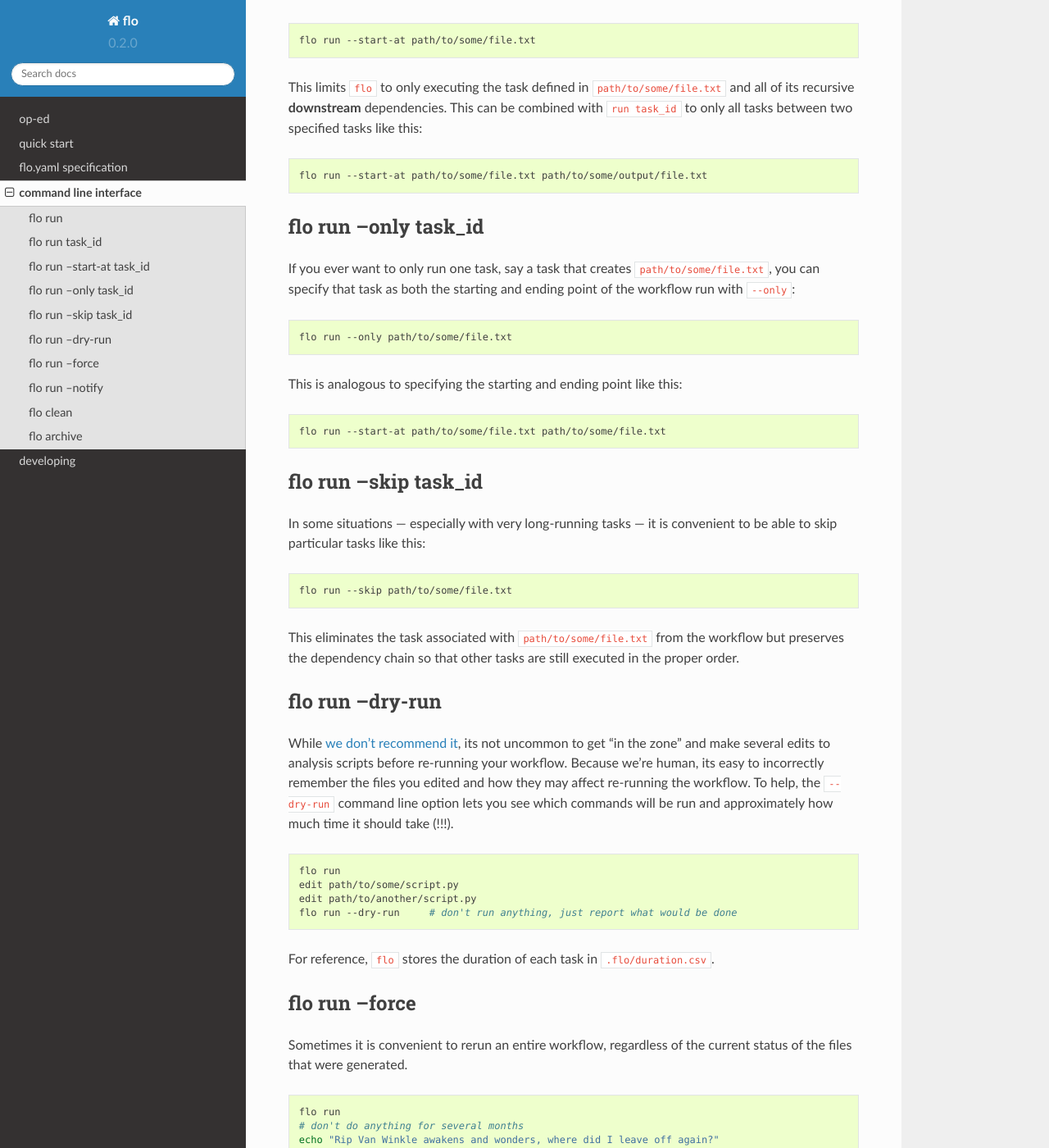
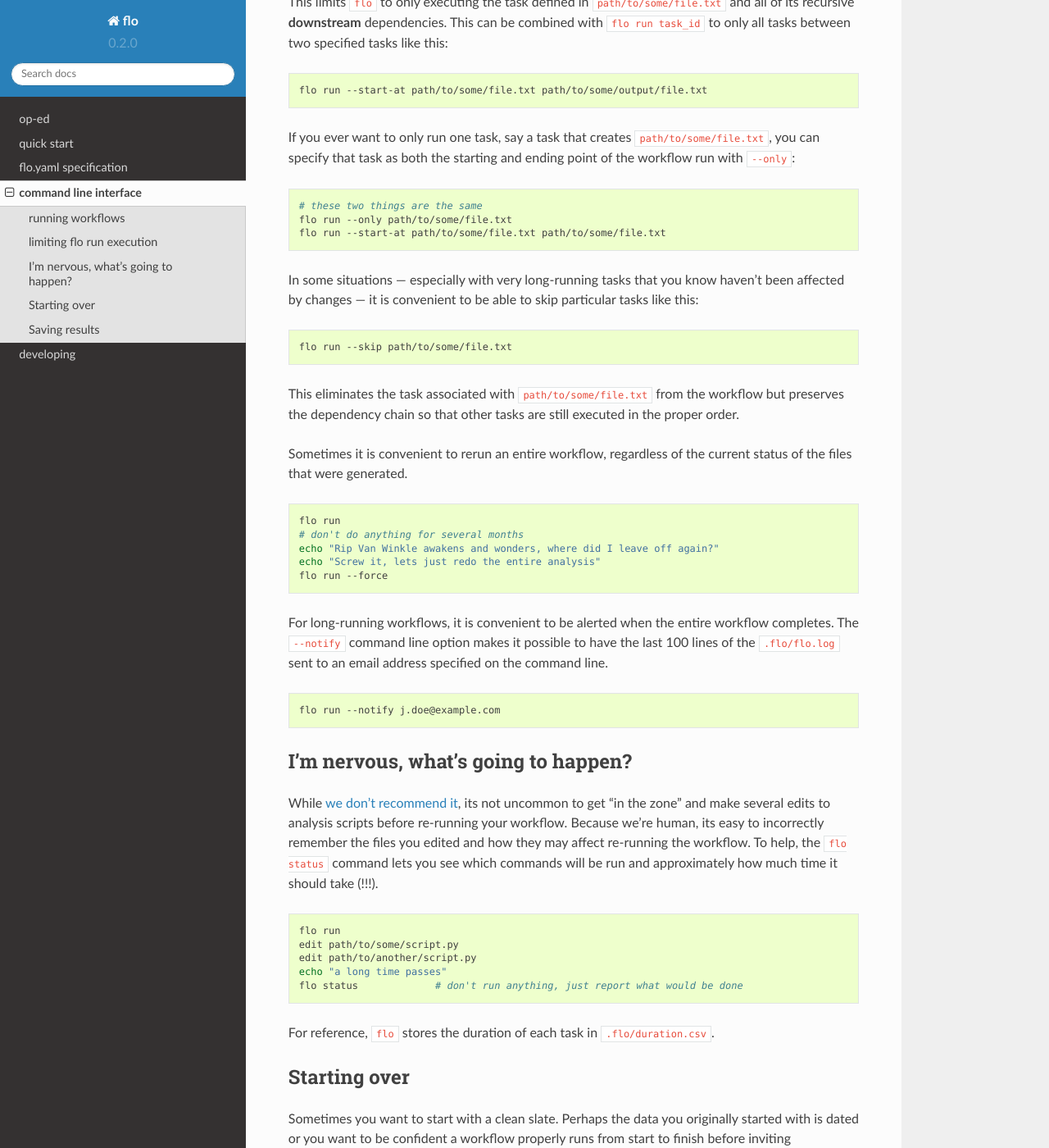
Before and after one commit to deanmalmgren/flo, a Sphinx documentation site: the page built from docs/command_line_interface.rst, in a window 1280 px wide and 1400 px high, scrolled down 1464 px. Shown: the whole window at 82% size. Built offline with Sphinx 7.4.7 and the Read the Docs theme 2.0.0, drawn with Linux system fonts in a browser that asks for light colours; some of the changed text lies outside the part shown.

Commit message:
refactored --dry-run into status subcommand

```diff
--- a/docs/command_line_interface.rst
+++ b/docs/command_line_interface.rst
@@ -23,8 +23,8 @@ the `virtual machine provisioning for this project
 we elaborate on a few key features of ``flo``; see ``flo --help`` for
 details about all available functionality.
 
-flo run
-'''''''
+running workflows
+'''''''''''''''''
 
 By default, the ``flo run`` command will execute the entire workflow, or
 at least the portion of it that is "out of sync" since the last time it
@@ -59,8 +59,8 @@ itself has changed since the last time that task was run, ``flo`` will
 run that task. For reference, the hashes of all of the ``creates``,
 ``depends``, and workflow task definitions are in ``.flo/state.csv``.
 
-flo run task\_id
-''''''''''''''''
+limiting flo run execution
+''''''''''''''''''''''''''
 
 Oftentimes we do not want to run the entire workflow, but only a
 particular component of it. Like GNU make, you can specify a particular
@@ -72,13 +72,8 @@ task by its ``creates`` value on the command line like this:
 
 This limits ``flo`` to only executing the task defined in
 ``path/to/some/output/file.txt`` and all of its recursive upstream
-dependencies.
-
-flo run --start-at task\_id
-'''''''''''''''''''''''''''
-
-Other times we do not want to run the entire workflow, but run
-everything after a specific component. We can do that like this:
+dependencies. Other times we do not want to run the entire workflow,
+but run everything after a specific task. We can do that like this:
 
 .. code-block:: bash
 
@@ -86,15 +81,12 @@ everything after a specific component. We can do that like this:
 
 This limits ``flo`` to only executing the task defined in
 ``path/to/some/file.txt`` and all of its recursive **downstream**
-dependencies. This can be combined with ``run task_id`` to only all
+dependencies. This can be combined with ``flo run task_id`` to only all
 tasks between two specified tasks like this:
 
 .. code-block:: bash
 
     flo run --start-at path/to/some/file.txt path/to/some/output/file.txt
-
-flo run --only task\_id
-'''''''''''''''''''''''
 
 If you ever want to only run one task, say a task that creates
 ``path/to/some/file.txt``, you can specify that task as both the
@@ -102,19 +94,13 @@ starting and ending point of the workflow run with ``--only``:
 
 .. code-block:: bash
 
+    # these two things are the same
     flo run --only path/to/some/file.txt
-
-This is analogous to specifying the starting and ending point like this:
-
-.. code-block:: bash
-
     flo run --start-at path/to/some/file.txt path/to/some/file.txt
 
-flo run --skip task\_id
-'''''''''''''''''''''''
-
-In some situations --- especially with very long-running tasks --- it is
-convenient to be able to skip particular tasks like this:
+In some situations --- especially with very long-running tasks that
+you know haven't been affected by changes --- it is convenient to be
+able to skip particular tasks like this:
 
 .. code-block:: bash
 
@@ -123,31 +109,6 @@ convenient to be able to skip particular tasks like this:
 This eliminates the task associated with ``path/to/some/file.txt`` from
 the workflow but preserves the dependency chain so that other tasks are
 still executed in the proper order.
-
-.. _dry-run:
-
-flo run --dry-run
-'''''''''''''''''
-
-While :ref:`we don't recommend it <op-ed>`, its not uncommon to get "in
-the zone" and make several edits to analysis scripts before re-running
-your workflow. Because we're human, its easy to incorrectly remember the
-files you edited and how they may affect re-running the workflow. To
-help, the ``--dry-run`` command line option lets you see which commands
-will be run and approximately how much time it should take (!!!).
-
-.. code-block:: bash
-
-    flo run
-    edit path/to/some/script.py
-    edit path/to/another/script.py
-    flo run --dry-run     # don't run anything, just report what would be done
-
-For reference, ``flo`` stores the duration of each task in
-``.flo/duration.csv``.
-
-flo run --force
-'''''''''''''''
 
 Sometimes it is convenient to rerun an entire workflow, regardless of
 the current status of the files that were generated.
@@ -160,9 +121,6 @@ the current status of the files that were generated.
     echo "Screw it, lets just redo the entire analysis"
     flo run --force
 
-flo run --notify
-''''''''''''''''
-
 For long-running workflows, it is convenient to be alerted when the
 entire workflow completes. The ``--notify`` command line option makes it
 possible to have the last 100 lines of the ``.flo/flo.log`` sent to an
@@ -172,8 +130,32 @@ email address specified on the command line.
 
     flo run --notify j.doe@example.com
 
-flo clean
-'''''''''
+.. _status:
+
+I'm nervous, what's going to happen?
+''''''''''''''''''''''''''''''''''''
+
+While :ref:`we don't recommend it <op-ed>`, its not uncommon to get
+"in the zone" and make several edits to analysis scripts before
+re-running your workflow. Because we're human, its easy to incorrectly
+remember the files you edited and how they may affect re-running the
+workflow. To help, the ``flo status`` command lets you see which
+commands will be run and approximately how much time it should take
+(!!!).
+
+.. code-block:: bash
+
+    flo run
+    edit path/to/some/script.py
+    edit path/to/another/script.py
+    echo "a long time passes"
+    flo status             # don't run anything, just report what would be done
+
+For reference, ``flo`` stores the duration of each task in
+``.flo/duration.csv``.
+
+Starting over
+'''''''''''''
 
 Sometimes you want to start with a clean slate. Perhaps the data you
 originally started with is dated or you want to be confident a workflow
@@ -191,8 +173,8 @@ particular target, you can use ``flo clean task_id`` to only remove that
     flo clean --force      # removes all `creates` targets without confirmation
     flo clean a/task       # only remove the a/task target
 
-flo archive
-'''''''''''
+Saving results
+''''''''''''''
 
 Before removing or totally redoing an analysis, I've often found it
 useful to backup my results and compare the differences later. The
```
Also changed, not shown: docs/index.rst (+4 -3 lines), 4 other files.
